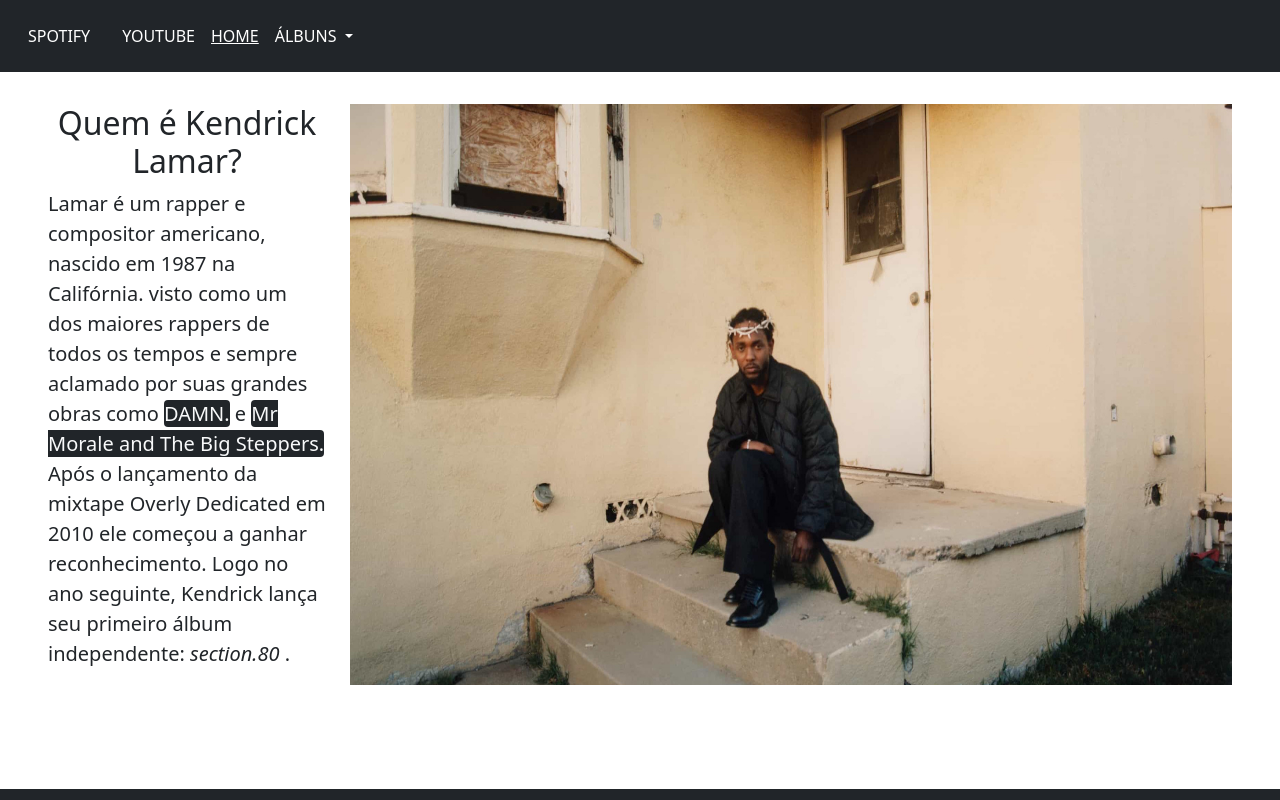
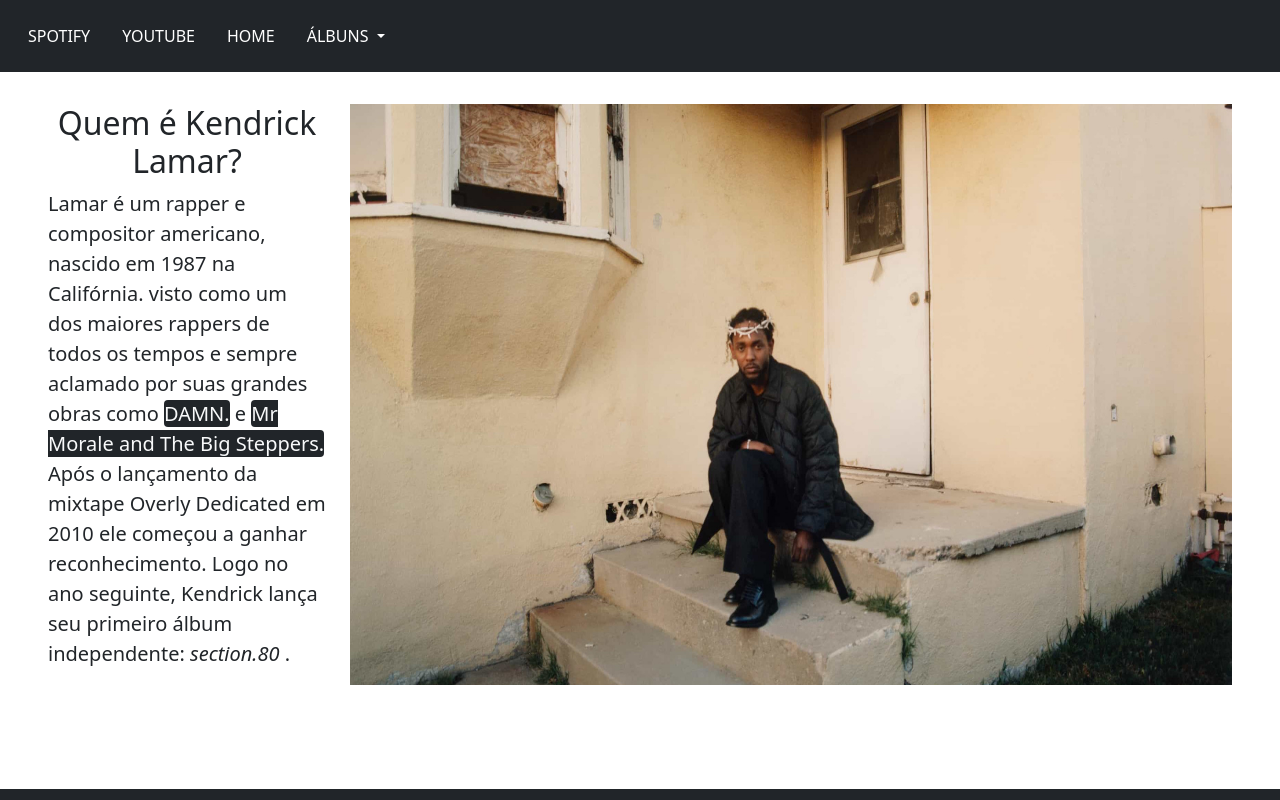
Before and after one commit to svitorz/kendrick-lamar, a plain HTML site: page trabalho/index.html in a window 1280 px wide. Shown: the top 800 px of the page. Drawn offline with nearby package versions, Linux system fonts and the light colour scheme.

Commit message:
Update index.html

```diff
--- a/trabalho/index.html
+++ b/trabalho/index.html
@@ -30,7 +30,7 @@
             </a>
             </li>
                 <li class="nav-item">
-                    <a href="#home" class="navlink text-white active">HOME</a>
+                    <a href="#home" class="nav-link text-white active">HOME</a>
                 </li>
                 <li class="nav-item dropdown">
                     <a class="nav-link text-white dropdown-toggle" href="#" id="navbarDropdown" role="button" data-bs-toggle="dropdown" aria-expanded="false">
```
